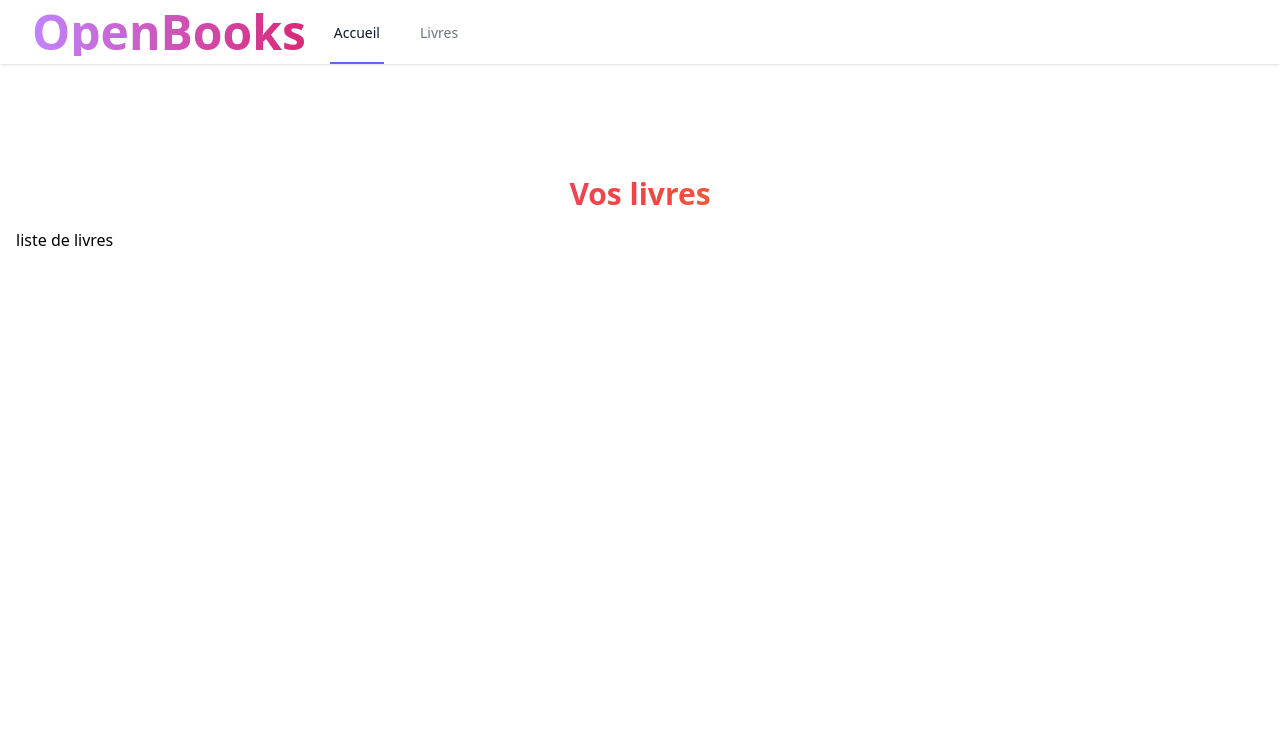
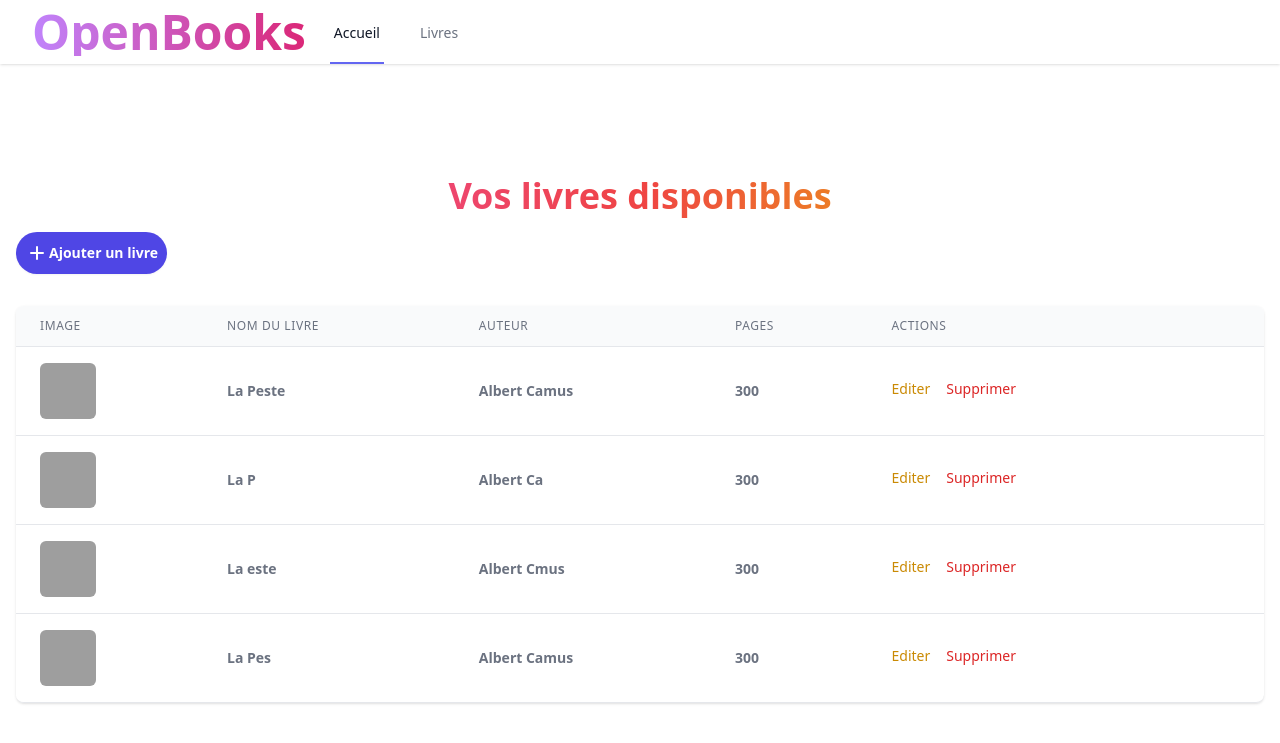
Before and after one commit to mkdir3/openbooks, a PHP site: page /books.php in a window 1280 px wide. Shown: the top 743 px of the page. Run offline with PHP 8.4, Linux system fonts and the light colour scheme; some libraries are stand-ins or nearby versions; grey boxes are pictures that could not be loaded.

Commit message:
books imp

```diff
--- a/books.php
+++ b/books.php
@@ -1,8 +1,73 @@
-<?php ob_start() ?>
-liste de livres
+<?php
+require_once("models/Book.php");
+$bookOne = new Book(1, "La Peste", "Albert Camus", 300, "https://images.unsplash.com/photo-1543002588-bfa74002ed7e?ixlib=rb-1.2.1&ixid=MnwxMjA3fDB8MHxwaG90by1wYWdlfHx8fGVufDB8fHx8&auto=format&fit=crop&w=687&q=80");
+$bookTwo = new Book(2, "La P", "Albert Ca", 300, "https://images.unsplash.com/photo-1543002588-bfa74002ed7e?ixlib=rb-1.2.1&ixid=MnwxMjA3fDB8MHxwaG90by1wYWdlfHx8fGVufDB8fHx8&auto=format&fit=crop&w=687&q=80");
+$bookThree = new Book(3, "La este", "Albert Cmus", 300, "https://images.unsplash.com/photo-1543002588-bfa74002ed7e?ixlib=rb-1.2.1&ixid=MnwxMjA3fDB8MHxwaG90by1wYWdlfHx8fGVufDB8fHx8&auto=format&fit=crop&w=687&q=80");
+$bookFour = new Book(4, "La Pes", "Albert Camus", 300, "https://images.unsplash.com/photo-1543002588-bfa74002ed7e?ixlib=rb-1.2.1&ixid=MnwxMjA3fDB8MHxwaG90by1wYWdlfHx8fGVufDB8fHx8&auto=format&fit=crop&w=687&q=80");
+
+
+require_once("managers/BooksManager.php");
+
+$booksManager = new BooksManager();
+$booksManager->addBook($bookOne);
+$booksManager->addBook($bookTwo);
+$booksManager->addBook($bookThree);
+$booksManager->addBook($bookFour);
+
+ob_start();
+?>
+
+        <button type="button" class="inline-flex items-center p-2 border border-transparent rounded-full shadow-sm text-white bg-indigo-600 hover:bg-indigo-700 focus:outline-none focus:ring-2 focus:ring-offset-2 focus:ring-indigo-500 text-sm">
+            <svg class="h-6 w-6" xmlns="http://www.w3.org/2000/svg" fill="none" viewBox="0 0 24 24" stroke="currentColor" aria-hidden="true">
+                <path stroke-linecap="round" stroke-linejoin="round" stroke-width="2" d="M12 6v6m0 0v6m0-6h6m-6 0H6" />
+            </svg>
+            <span class="font-semibold">Ajouter un livre</span>
+        </button>
+        <!-- Table -->
+        <div class="flex flex-col mt-8">
+            <div class="-my-2 overflow-x-auto sm:-mx-6 lg:-mx-8">
+                <div class="py-2 align-middle inline-block min-w-full sm:px-6 lg:px-8">
+                <div class="shadow overflow-hidden border-b border-gray-200 sm:rounded-lg">
+                    <table class="min-w-full divide-y divide-gray-200">
+                    <thead class="bg-gray-50">
+                        <tr>
+                        <th scope="col" class="px-6 py-3 text-left text-xs font-medium text-gray-500 uppercase tracking-wider">Image</th>
+                        <th scope="col" class="px-6 py-3 text-left text-xs font-medium text-gray-500 uppercase tracking-wider">Nom du livre</th>
+                        <th scope="col" class="px-6 py-3 text-left text-xs font-medium text-gray-500 uppercase tracking-wider">Auteur</th>
+                        <th scope="col" class="px-6 py-3 text-left text-xs font-medium text-gray-500 uppercase tracking-wider">Pages</th>
+                        <th scope="col" class="px-6 py-3 text-left text-xs font-medium text-gray-500 uppercase tracking-wider">Actions</th>
+                        <th scope="col" class="relative px-6 py-3">
+                            <span class="sr-only">Editer</span>
+                        </th>
+                        </tr>
+                    </thead>
+                    <tbody class="bg-white divide-y divide-gray-200">
+                        <?php
+                        $books = $booksManager->getBooks();
+                        for($i=0; $i < count($books); $i++) :
+                         ?>
+                        <tr>
+                            <td class="px-6 py-4 whitespace-nowrap text-sm font-medium text-gray-900">
+                            <img class="inline-block h-14 w-14 rounded-md" src="<?= $books[$i]->getImagePath() ?>" alt="<?= $books[$i]->getTitle() ?>">
+                            </td>
+                            <td class="px-6 py-4 whitespace-nowrap text-sm font-bold text-gray-500"><?= $books[$i]->getTitle() ?></td>
+                            <td class="px-6 py-4 whitespace-nowrap text-sm font-bold text-gray-500"><?= $books[$i]->getAuthor() ?></td>
+                            <td class="px-6 py-4 whitespace-nowrap text-sm font-bold text-gray-500"><?= $books[$i]->getNbPages() ?></td>
+                            <td class="px-6 py-8 flex space-x-4 items-center text-sm font-medium">
+                                <a href="#" class="text-yellow-600 hover:text-yellow-900">Editer</a>
+                                <a href="#" class="text-red-600 hover:text-red-900">Supprimer</a>
+                            </td>
+                        </tr>
+                        <?php endfor; ?>
+                    </tbody>
+                    </table>
+                </div>
+                </div>
+            </div>
+        </div>
 <?php
 $content = ob_get_clean();
-$title = "Vos livres";
+$title = "Vos livres disponibles";
 
 require('template.php');
 ?>
--- /dev/null
+++ b/managers/BooksManager.php
@@ -0,0 +1,19 @@
+<?php
+
+class BooksManager {
+    private $books;
+
+    public function addBook($book){
+        $this->books[] = $book;
+    }
+
+
+
+    /**
+     * Get the value of books
+     */
+    public function getBooks()
+    {
+        return $this->books;
+    }
+}
--- a/template.php
+++ b/template.php
@@ -22,7 +22,7 @@
         </div>
     </nav>
     <main class="mt-16 mx-auto max-w-7xl px-4 sm:mt-24">
-        <h1 class="mt-3 py-4 mx-auto max-w-md font-bold text-center text-transparent bg-clip-text bg-gradient-to-r from-pink-500 via-red-500 to-yellow-500 sm:text-lg md:mt-5 md:text-3xl md:max-w-3xl"><?= $title ?></h1>
+        <h1 class="mt-3 py-4 mx-auto max-w-md font-bold text-center text-transparent bg-clip-text bg-gradient-to-r from-pink-500 via-red-500 to-yellow-500 sm:text-lg md:mt-5 md:text-4xl md:max-w-3xl"><?= $title ?></h1>
         <?= $content ?>
     </main>
 
```
Also changed, not shown: index.php (+14 -26 lines), models/Book.php (added, +110 -0 lines), 1 other file.
